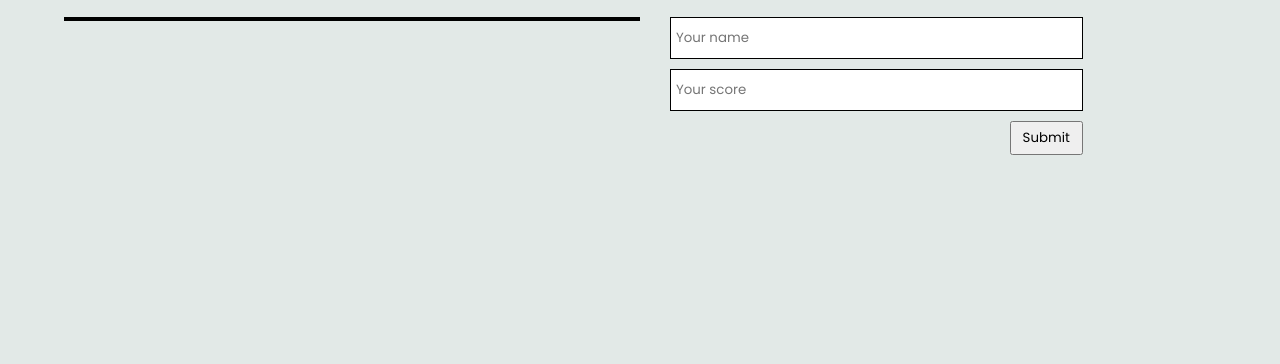
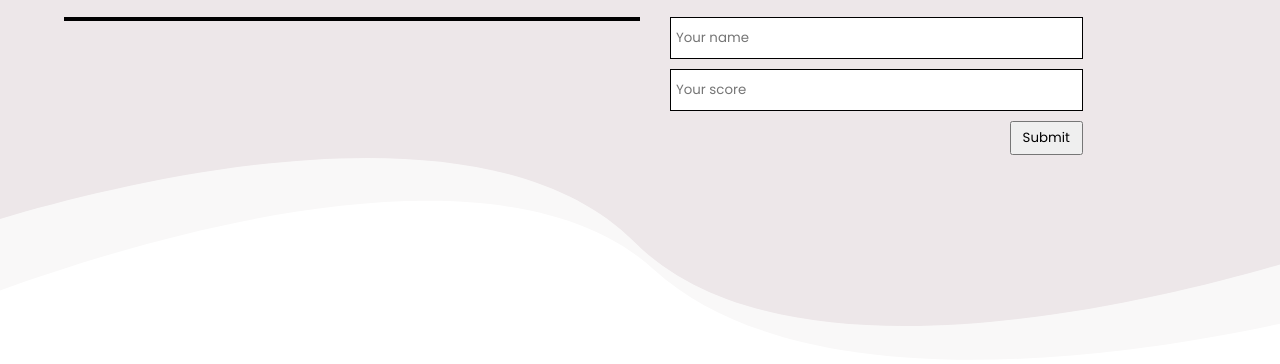
Before and after one commit to AbelG101/Leaderboard, a website built with webpack: page src/template.html in a window 1280 px wide. Shown: the part 158-522 px from the top of the page. Built offline with nearby package versions, Linux system fonts and the light colour scheme.

Commit message:
add styles for body background

```diff
--- a/src/styles.css
+++ b/src/styles.css
@@ -10,7 +10,8 @@ html {
 }
 
 body {
-  background-color: #e2e9e7;
+  background: url('./images/background.svg') no-repeat center fixed;
+  background-size: cover;
 }
 
 a {
```
Also changed, not shown: src/images/background.svg (added).
